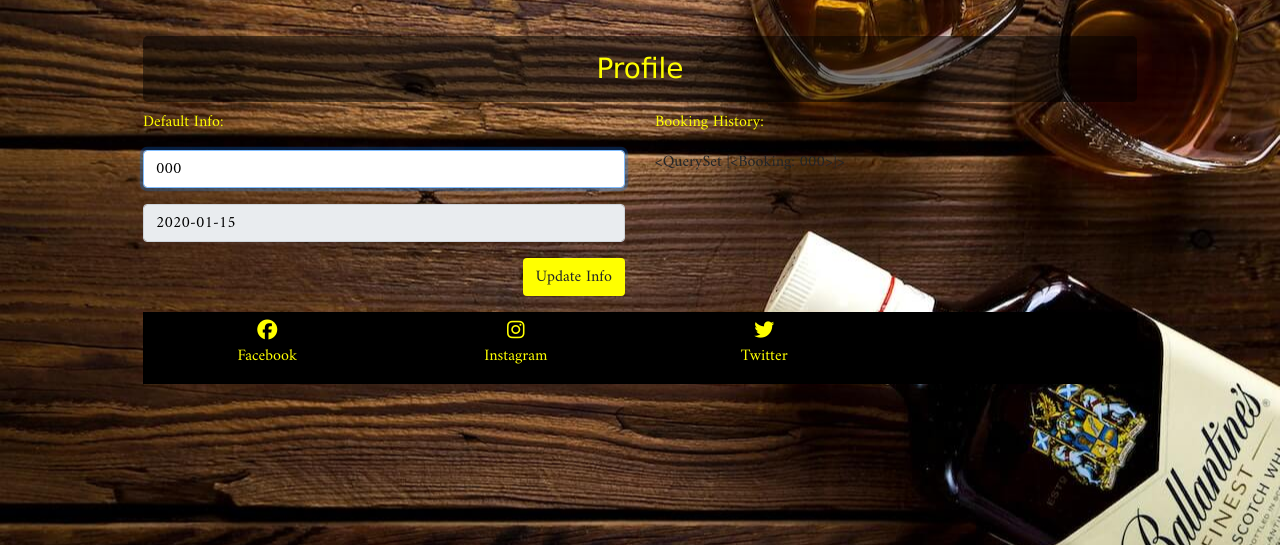
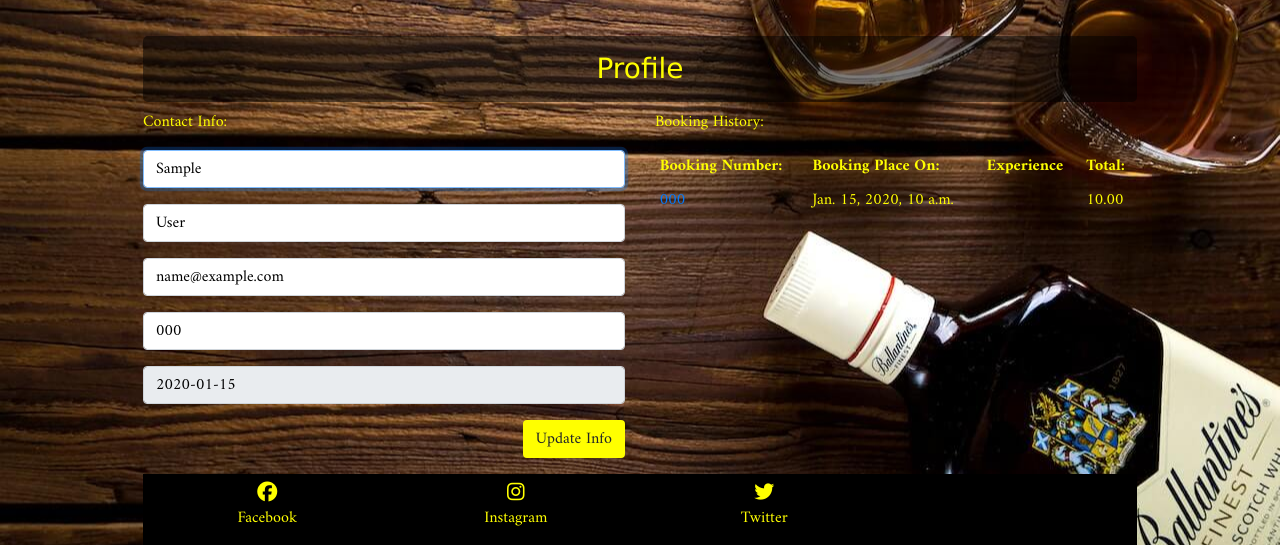
Before and after one commit to CamCove-Crichton/Whiskey-d_Away, a Django app: page /profile/ in a window 1280 px wide. Shown: the part 128-673 px from the top of the page. Run offline with Django 3.2, Linux system fonts and the light colour scheme; a user stored in the database is signed in; tables that the repository leaves empty hold one stand-in row (values such as "Sample post"); some libraries are stand-ins or nearby versions; some web fonts are replaced.

Commit message:
Update the user profile view, template and form to add first and last name and email details and update the README.md

```diff
--- a/profiles/forms.py
+++ b/profiles/forms.py
@@ -1,6 +1,7 @@
 from django import forms
 from django.core.exceptions import ValidationError
 from django.utils import timezone
+from django.contrib.auth.models import User
 
 from .models import UserProfile
 
@@ -11,9 +12,17 @@ class UserProfileForm(forms.ModelForm):
     """
     A form for the user to make a booking
     """
+    # Assistance from ChatGPT
+    # Additional fields from the User model
+    first_name = forms.CharField(max_length=20, required=False, label='First Name')
+    last_name = forms.CharField(max_length=20, required=False, label='Last Name')
+    email = forms.EmailField(max_length=254, required=False, label='Email Address')
+
     class Meta:
         model = UserProfile
-        exclude = ('user',)
+        fields = ['first_name', 'last_name',
+                  'email', 'default_mobile_number',
+                  'default_date_of_birth']
 
     def __init__(self, *args, **kwargs):
         """
@@ -23,12 +32,15 @@ class UserProfileForm(forms.ModelForm):
         """
         super().__init__(*args, **kwargs)
         placeholders = {
+            'first_name': 'First Name',
+            'last_name': 'Last Name',
+            'email': 'Email',
             'default_mobile_number': 'Mobile Number',
             'default_date_of_birth': 'Date of Birth',
         }
 
         # Set auto foucs to the first name input
-        self.fields['default_mobile_number'].widget.attrs['autofocus'] = True
+        self.fields['first_name'].widget.attrs['autofocus'] = True
 
         # Iterate through form fields to manipulate as required
         for field in self.fields:
--- a/profiles/static/profiles/css/profile.css
+++ b/profiles/static/profiles/css/profile.css
@@ -1,3 +1,9 @@
+/* Assistance from CI - Boutique Ado walkthrough */
+.booking-history {
+    max-height: 416px;
+    overflow: auto;
+}
+
 #profile-update-form .form-control {
     color: black;
 }
--- a/profiles/templates/profiles/profile.html
+++ b/profiles/templates/profiles/profile.html
@@ -27,9 +27,15 @@
         </div>
         <div class="row">
             <div class="col-12 col-lg-6">
-                <p class="text-yellow">Default Info:</p>
-                <form class="mt-3" action="{% url 'profile' %}" method="POST" id="profile-update-form">
+                <p class="text-yellow">Contact Info:</p>
+                <form class="mt-3"
+                action="{% url 'profile' %}"
+                method="POST"
+                id="profile-update-form">
                     {% csrf_token %}
+                    {{ form.first_name | as_crispy_field }}
+                    {{ form.last_name | as_crispy_field }}
+                    {{ form.email | as_crispy_field }}
                     {{ form.default_mobile_number | as_crispy_field }}
                     {{ form.default_date_of_birth | as_crispy_field }}
                     <button class="btn btn-yellow float-right mb-3">Update Info</button>
@@ -37,7 +43,51 @@
             </div>
             <div class="col-12 col-lg-6">
                 <p class="text-yellow">Booking History:</p>
-                {{ bookings }}
+                <div class="table-responsive booking-history">
+                    <table class="table table-sm table-borderless text-yellow">
+                        <thead>
+                            <tr>
+                                <th>Booking Number:</th>
+                                <th>Booking Place On:</th>
+                                <th>Experience</th>
+                                <th>Total:</th>
+                            </tr>
+                        </thead>
+                        <tbody>
+                            {% for booking in bookings %}
+                                <tr>
+                                    <td>
+                                        <a class="text-decoration-none"
+                                        href="{% url 'booking_history' booking.booking_number %}"
+                                        title="{{ booking.booking_number}}">
+                                            <span class="yellow-text">
+                                                {{ booking.booking_number|truncatechars:4 }}
+                                            </span>
+                                        </a>
+                                    </td>
+                                    <td>
+                                        {{ booking.date_of_booking }}
+                                    </td>
+                                    <td>
+                                        <ul class="list-unstyled">
+                                            {% for item in booking.booking_items.all %}
+                                                <li class="small">
+                                                    {{ item.experience.tour_name }}
+                                                    x {{ item.number_of_attendees }}
+                                                    for {{ item.booking_time_slot }} time slot,
+                                                    on {{ item.booking_date }}
+                                                </li>
+                                            {% endfor %}
+                                        </ul>
+                                    </td>
+                                    <td>
+                                        {{ booking.grand_total }}
+                                    </td>
+                                </tr>
+                            {% endfor %}
+                        </tbody>
+                    </table>
+                </div>
             </div>
         </div>
 {% endblock %}
--- a/profiles/views.py
+++ b/profiles/views.py
@@ -1,3 +1,4 @@
+from django.contrib.auth.models import User
 from django.shortcuts import render, get_object_or_404
 from django.contrib import messages
 
@@ -16,18 +17,30 @@ def profile(request):
     if request.method == 'POST':
         form = UserProfileForm(request.POST, instance=profile)
 
-
         # Check if the form is valid
         if form.is_valid():
             form.save()
+
+            # Save additional fields to the User model
+            user = User.objects.get(pk=request.user.pk)
+            user.first_name = form.cleaned_data['first_name']
+            user.last_name = form.cleaned_data['last_name']
+            user.email = form.cleaned_data['email']
+            user.save()
+
             messages.success(request, 'Profile successfully updated!')
         else:
             messages.error(request, 'There was an error with your form. \
                 Please double check your mobile number and date of \
                 birth are correct. Users/Applicants must be 18 or over')
-
-    # Populate with users profile information
-    form = UserProfileForm(instance=profile)
+    else:
+        # Assistance from ChatGPT
+        # Populate with users profile information
+        form = UserProfileForm(instance=profile, initial={
+            'first_name': request.user.first_name,
+            'last_name': request.user.last_name,
+            'email': request.user.email,
+        })
 
     # Get the users bookings
     bookings = profile.bookings.all()
@@ -40,3 +53,8 @@ def profile(request):
     }
 
     return render(request, template, context)
+
+def booking_history(request, booking_number):
+    """
+    A view to render the booking history details
+    """
```
Also changed, not shown: README.md.
